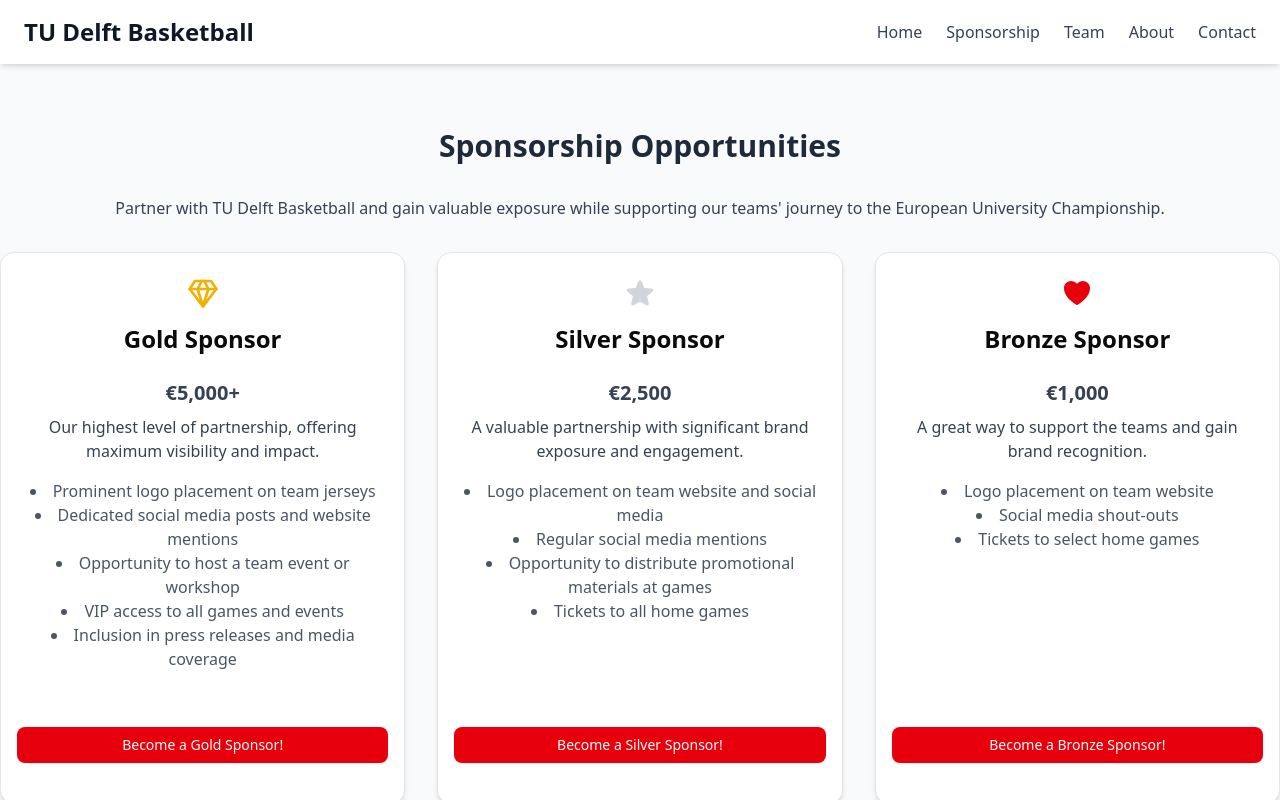
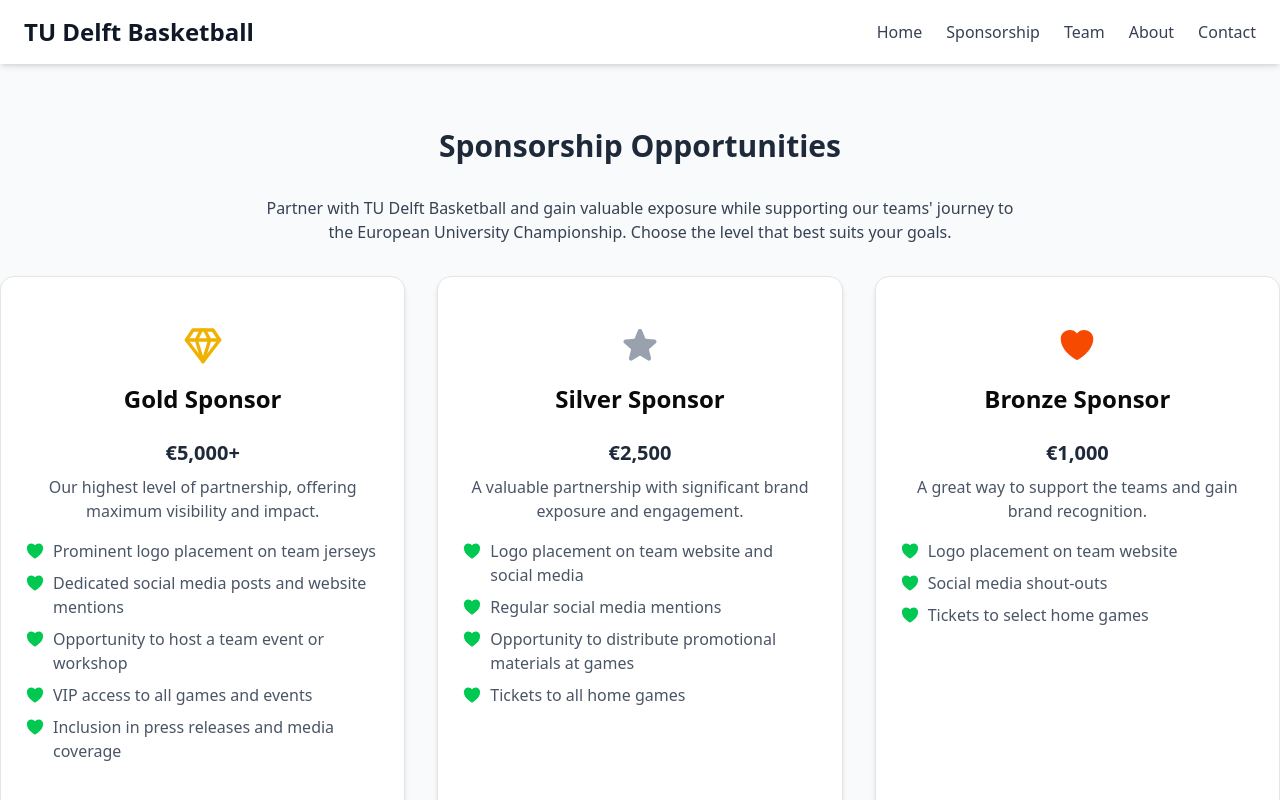
Before and after one commit to DSBV-Punch/sponsor-site, a Next.js app: page /sponsorship in a window 1280 px wide. Shown: the top 800 px of the page. Built offline with nearby package versions, Linux system fonts and the light colour scheme.

Commit message:
Sponsorship opportunities now autofills in the subject onpress

```diff
--- a/components/contact_form.tsx
+++ b/components/contact_form.tsx
@@ -1,11 +1,12 @@
 // components/ContactForm.tsx
 "use client";
 
-import React, { useState, useTransition } from "react";
+import React, { useState, useTransition, useEffect } from "react"; // Import useEffect
+import { useSearchParams } from "next/navigation"; // Import useSearchParams
 import { zodResolver } from "@hookform/resolvers/zod";
 import { useForm } from "react-hook-form";
 import { z } from "zod";
-import { toast } from "sonner"; // For displaying notifications
+import { toast } from "sonner";
 
 import { Button } from "@/components/ui/button";
 import {
@@ -19,9 +20,9 @@ import {
 import { Input } from "@/components/ui/input";
 import { Textarea } from "@/components/ui/textarea";
 import { Card, CardContent, CardHeader, CardTitle } from "@/components/ui/card";
-import { sendEmailAction } from "@/actions/sendEmail"; // Adjust path if needed
+import { sendEmailAction } from "@/actions/sendEmail";
 
-// Re-use or define the schema (can also be imported)
+// Schema remains the same
 const contactFormSchema = z.object({
 	name: z.string().min(2, "Name must be at least 2 characters long"),
 	email: z.string().email("Invalid email address"),
@@ -32,17 +33,35 @@ const contactFormSchema = z.object({
 type ContactFormValues = z.infer<typeof contactFormSchema>;
 
 export function ContactForm() {
-	const [isPending, startTransition] = useTransition(); // For Server Action loading state
+	const [isPending, startTransition] = useTransition();
+	const searchParams = useSearchParams(); // Get search params object
 
+	// Initialize the form
 	const form = useForm<ContactFormValues>({
 		resolver: zodResolver(contactFormSchema),
 		defaultValues: {
 			name: "",
 			email: "",
-			subject: "",
+			subject: "", // Initialize subject as empty
 			message: "",
 		},
 	});
+
+	// Effect to set the subject from query params after component mounts
+	useEffect(() => {
+		const subjectFromQuery = searchParams.get("subject");
+		if (subjectFromQuery) {
+			// Use setValue to update the form field
+			// shouldValidate: false prevents validation trigger on this set
+			// shouldDirty: false prevents marking the form as dirty just from this prefill
+			form.setValue("subject", subjectFromQuery, {
+				shouldValidate: false,
+				shouldDirty: false,
+			});
+		}
+		// Run this effect only when searchParams changes (or on initial load)
+		// Adding form to dependency array as per react-hook-form recommendations
+	}, [searchParams, form]);
 
 	const onSubmit = (values: ContactFormValues) => {
 		startTransition(async () => {
@@ -52,10 +71,20 @@ export function ContactForm() {
 				if (result.success) {
 					toast.success(result.message || "Message sent successfully!");
 					form.reset(); // Clear form on success
+					// Optionally clear the subject query param from URL? (More complex)
 				} else {
 					toast.error(result.message || "Failed to send message.");
 					// Handle specific field errors if returned from action
-					// if (result.errors) { ... }
+					if (result.errors) {
+						Object.entries(result.errors).forEach(([field, message]) => {
+							if (field in form.control.fields) {
+								form.setError(field as keyof ContactFormValues, {
+									type: "manual",
+									message,
+								});
+							}
+						});
+					}
 				}
 			} catch (error) {
 				console.error("Form submission error:", error);
@@ -66,18 +95,13 @@ export function ContactForm() {
 
 	return (
 		<Card className="w-full max-w-2xl mx-auto">
-			<div className="p-6 space-y-6">
-				<p className="max-w-[900px] text-muted-foreground md:text-xl/relaxed lg:text-base/relaxed xl:text-xl/relaxed">
-					Interested in sponsoring our teams or have a question? <br /> Fill out
-					the form below!
-				</p>
-			</div>
 			<CardHeader>
 				<CardTitle>Contact Us</CardTitle>
 			</CardHeader>
 			<CardContent>
 				<Form {...form}>
 					<form onSubmit={form.handleSubmit(onSubmit)} className="space-y-6">
+						{/* Name Field */}
 						<FormField
 							control={form.control}
 							name="name"
@@ -91,6 +115,7 @@ export function ContactForm() {
 								</FormItem>
 							)}
 						/>
+						{/* Email Field */}
 						<FormField
 							control={form.control}
 							name="email"
@@ -108,6 +133,7 @@ export function ContactForm() {
 								</FormItem>
 							)}
 						/>
+						{/* Subject Field */}
 						<FormField
 							control={form.control}
 							name="subject"
@@ -115,12 +141,14 @@ export function ContactForm() {
 								<FormItem>
 									<FormLabel>Subject</FormLabel>
 									<FormControl>
+										{/* Input value will be controlled by react-hook-form */}
 										<Input placeholder="Sponsorship Inquiry" {...field} />
 									</FormControl>
 									<FormMessage />
 								</FormItem>
 							)}
 						/>
+						{/* Message Field */}
 						<FormField
 							control={form.control}
 							name="message"
@@ -138,7 +166,13 @@ export function ContactForm() {
 								</FormItem>
 							)}
 						/>
-						<Button type="submit" disabled={isPending} className="w-full">
+						{/* Submit Button */}
+						<Button
+							type="submit"
+							disabled={isPending}
+							className="w-full"
+							size="lg"
+						>
 							{isPending ? "Sending..." : "Send Message"}
 						</Button>
 					</form>
--- a/components/sponsorship-oppurtunities.tsx
+++ b/components/sponsorship-oppurtunities.tsx
@@ -1,11 +1,12 @@
+// components/SponsorshipOpportunities.tsx
 "use client";
 
+import Link from "next/link"; // Import Link
 import { Card, CardContent, CardHeader, CardTitle } from "@/components/ui/card";
 import { Button } from "@/components/ui/button";
 import {
 	HeartIcon as CheckCircleIcon,
 	StarIcon,
-	// SparklesIcon as DiamondIcon,
 } from "@heroicons/react/24/solid";
 import { Gem as DiamondIcon } from "lucide-react";
 import { MobilePadding } from "./mobile-padding";
@@ -24,7 +25,7 @@ const SponsorshipPackages = [
 			"Inclusion in press releases and media coverage",
 		],
 		icon: DiamondIcon,
-		color: "yellow-500",
+		color: "yellow-500", // Note: text-yellow-500 needs to be used correctly
 	},
 	{
 		name: "Silver Sponsor",
@@ -38,7 +39,7 @@ const SponsorshipPackages = [
 			"Tickets to all home games",
 		],
 		icon: StarIcon,
-		color: "gray-300",
+		color: "gray-400", // Adjusted for better visibility if needed
 	},
 	{
 		name: "Bronze Sponsor",
@@ -50,61 +51,108 @@ const SponsorshipPackages = [
 			"Tickets to select home games",
 		],
 		icon: CheckCircleIcon,
-		color: "red-600",
+		color: "orange-600", // Changed from red for bronze feel
 	},
 ];
 
 export function SponsorshipOpportunities() {
 	return (
-		<section className="py-16 bg-gray-50">
+		<section id="sponsorship" className="py-16 bg-gray-50">
+			{" "}
+			{/* Added id */}
 			<MobilePadding>
 				<div className="container mx-auto text-center">
 					<h2 className="text-3xl font-semibold mb-8 text-gray-800">
 						Sponsorship Opportunities
 					</h2>
-					<p className="text-gray-700 mb-8">
+					<p className="text-gray-700 mb-8 max-w-3xl mx-auto">
+						{" "}
+						{/* Added max-width */}
 						Partner with TU Delft Basketball and gain valuable exposure while
 						supporting our teams' journey to the European University
-						Championship.
+						Championship. Choose the level that best suits your goals.
 					</p>
 					<div className="grid grid-cols-1 md:grid-cols-3 gap-8">
-						{SponsorshipPackages.map((packageItem, index) => (
+						{SponsorshipPackages.map((packageItem, index) => {
+							// Construct the subject query parameter
+							const subjectQuery = encodeURIComponent(
+								`${packageItem.name} Inquiry`
+							);
+							const contactHref = `/contact?subject=${subjectQuery}`;
+
+							// Construct Tailwind color class dynamically (requires full class name)
+							// Note: Dynamic class generation like `text-${packageItem.color}` might not work
+							// with Tailwind's purging. Define full classes or use inline styles if needed.
+							// Let's map them explicitly for safety:
+							const iconColorClass =
+								{
+									"yellow-500": "text-yellow-500",
+									"gray-400": "text-gray-400",
+									"orange-600": "text-orange-600",
+								}[packageItem.color] || "text-gray-500"; // Fallback color
+
+							return (
 								<Card
 									key={index}
-								className="shadow-md hover:shadow-lg transition-shadow duration-300 flex flex-col"
+									className="shadow-md hover:shadow-lg transition-shadow duration-300 flex flex-col text-left" // Align text left
 								>
-								<CardHeader className="flex flex-col items-center">
-									{/* Icon Above Title */}
+									<CardHeader className="flex flex-col items-center text-center pt-6">
+										{" "}
+										{/* Center header */}
 										{packageItem.icon && (
 											<packageItem.icon
-											className={`h-8 w-8 mb-2 text-${packageItem.color}`}
+												className={`h-10 w-10 mb-3 ${iconColorClass}`} // Adjusted size/margin
+												aria-hidden="true"
 											/>
 										)}
 										<CardTitle className="text-2xl font-semibold">
 											{packageItem.name}
 										</CardTitle>
 									</CardHeader>
-								<CardContent className="flex-grow">
-									<div className="text-gray-700 mb-4">
-										<p className="text-xl font-bold">{packageItem.price}</p>
-										<p className="mt-2">{packageItem.description}</p>
+									<CardContent className="flex-grow px-6 pb-6">
+										{" "}
+										{/* Adjusted padding */}
+										<div className="text-center mb-4">
+											{" "}
+											{/* Center price/desc */}
+											<p className="text-xl font-bold text-gray-800">
+												{packageItem.price}
+											</p>
+											<p className="mt-2 text-gray-600">
+												{packageItem.description}
+											</p>
 										</div>
-									<ul className="list-disc list-inside text-gray-600 mb-4">
+										<ul className="space-y-2 text-gray-600 mb-6">
+											{" "}
+											{/* Use space-y */}
 											{packageItem.features.map((feature, i) => (
-											<li key={i}>{feature}</li>
+												<li key={i} className="flex items-start">
+													<CheckCircleIcon
+														className="h-5 w-5 text-green-500 mr-2 flex-shrink-0 mt-0.5"
+														aria-hidden="true"
+													/>
+													<span>{feature}</span>
+												</li>
 											))}
 										</ul>
 									</CardContent>
 									{/* Button at the Same Level */}
-								<div className="mt-auto p-4">
+									<div className="mt-auto p-6 pt-0">
+										{" "}
+										{/* Adjusted padding */}
 										<Button
-										className={`w-full bg-red-600 hover:bg-red-900 text-white`}
+											asChild // Render the Link child
+											className="w-full bg-red-600 hover:bg-red-700 text-white text-lg py-3" // Adjusted styles
+											size="lg" // Use shadcn size
 										>
+											<Link href={contactHref}>
 												Become a {packageItem.name}!
+											</Link>
 										</Button>
 									</div>
 								</Card>
-						))}
+							);
+						})}
 					</div>
 				</div>
 			</MobilePadding>
```
Lines whose indentation alone changed are shown as unchanged.
